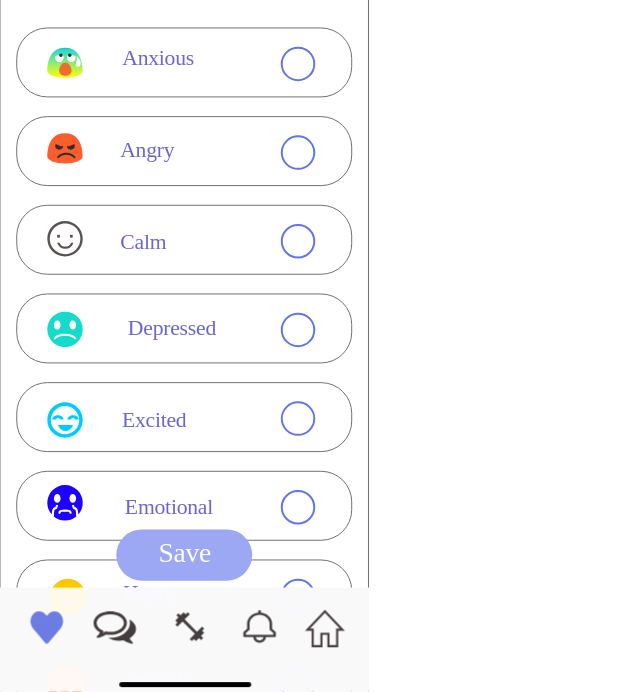
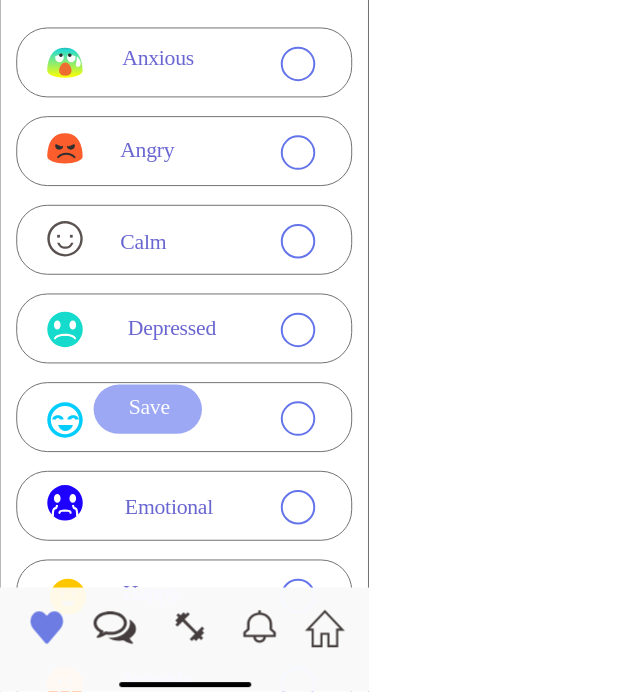
Before and after one commit to kirunhaque/SuperMom, a plain HTML site: page SuperMom/moods.html in a window 1280 px wide. Shown: the part 108-800 px from the top of the page, without its empty margins (0-640 px from the left). Drawn offline with Linux system fonts and the light colour scheme.

Commit message:
floating save button

```diff
--- a/SuperMom/moods.css
+++ b/SuperMom/moods.css
@@ -31,6 +31,8 @@
 	--web-center-horizontally: false;
 	--web-enable-deep-linking: true;
 }
+
+
 @keyframes fadein {
 
 	0% {
@@ -1379,25 +1381,31 @@
 	top: 729.5px;
 	transform: matrix(1,0,0,1,0,0);
 }
+
+
+
 #Rectangle_51 {
 	fill: rgba(156,168,243,1);
+	width: inherit;
+	height: inherit;
 }
+
 .Rectangle_51 {
-	position: absolute;
+	position: fixed;
 	overflow: visible;
-	width: 138px;
-	height: 52px;
-	left: 118px;
-	top: 647px;
+	width: 110px;
+	height: 50px;
+	left: 95px;
+	top: 500px;
 	--web-animation: fadein 0.3s ease-out;
 	--web-action-type: page;
 	--web-action-target: feelings.html;
 	cursor: pointer;
 }
 #Save {
-	left: 154px;
-	top: 655px;
-	position: absolute;
+	left: 118px;
+	top: 510px;
+	position: fixed;
 	overflow: visible;
 	width: 67px;
 	white-space: nowrap;
@@ -1409,7 +1417,7 @@
 	font-family: MS Reference Sans Serif;
 	font-style: normal;
 	font-weight: normal;
-	font-size: 28px;
+	font-size: 22px;
 	color: rgba(255,255,255,1);
 	letter-spacing: -0.24px;
 }
```
